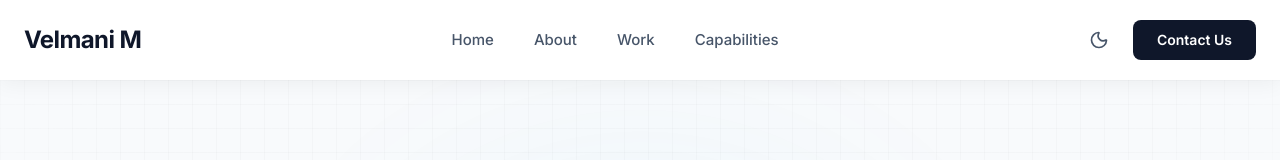
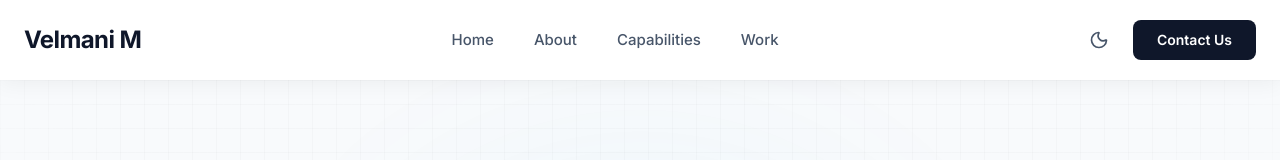
Before and after one commit to VelmaniM/Own-Website, a React (Vite) app in the folder frontend/: page / in a window 1280 px wide. Shown: the top 160 px of the page. Built offline with nearby package versions, Linux system fonts and the light colour scheme.

Commit message:
Swap Work and Capabilities links in Navbar

```diff
--- a/frontend/src/components/Navbar.jsx
+++ b/frontend/src/components/Navbar.jsx
@@ -19,12 +19,12 @@ function Navbar({ isDark, setIsDark }) {
             About
             <span className="absolute -bottom-1.5 left-0 w-full h-[2px] bg-brand-blue scale-x-0 group-hover:scale-x-100 transition-transform origin-left duration-300"></span>
           </a>
+          <a href="/#services" className="relative text-muted-text hover:text-main-text transition-colors group">
+            Capabilities
+            <span className="absolute -bottom-1.5 left-0 w-full h-[2px] bg-brand-blue scale-x-0 group-hover:scale-x-100 transition-transform origin-left duration-300"></span>
+          </a>
           <a href="/#work" className="relative text-muted-text hover:text-main-text transition-colors group">
             Work
-            <span className="absolute -bottom-1.5 left-0 w-full h-[2px] bg-brand-blue scale-x-0 group-hover:scale-x-100 transition-transform origin-left duration-300"></span>
-          </a>
-          <a href="/#services" className="relative text-muted-text hover:text-main-text transition-colors group">
-            Capabilities
             <span className="absolute -bottom-1.5 left-0 w-full h-[2px] bg-brand-blue scale-x-0 group-hover:scale-x-100 transition-transform origin-left duration-300"></span>
           </a>
         </div>
```
